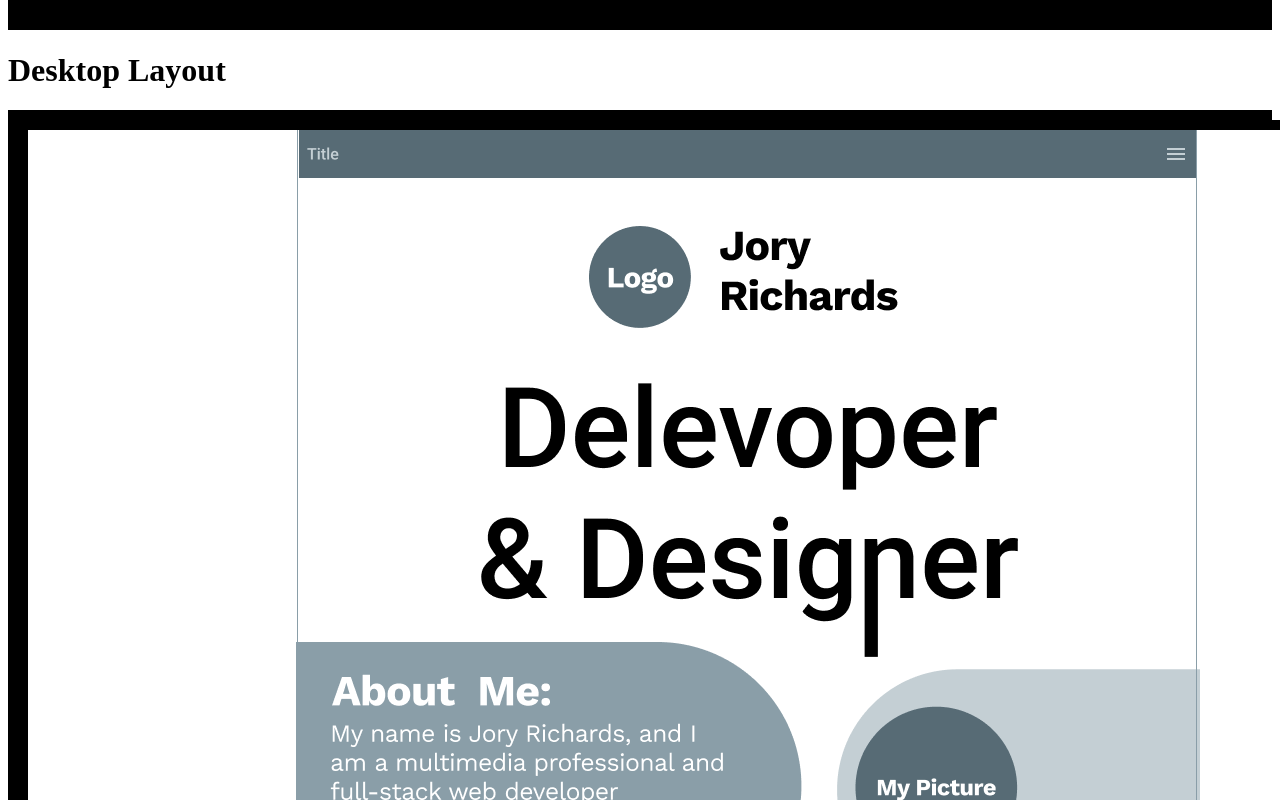
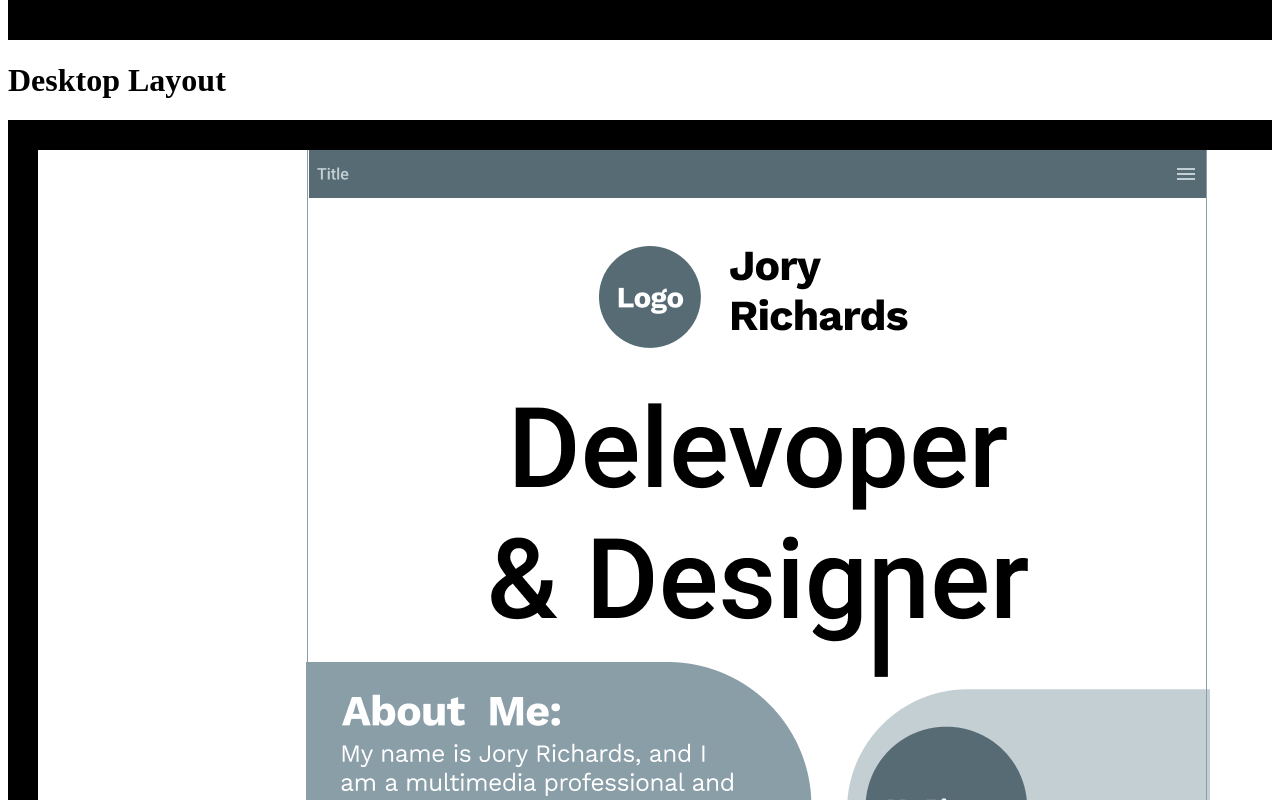
Before and after one commit to jr1784/my-pwp-jrichards, a plain HTML site: page public_html/documentation/milestone-2.html in a window 1280 px wide. Shown: the part 1360-2160 px from the top of the page. Drawn offline with Linux system fonts and the light colour scheme.

Commit message:
made more styling changes to .css

```diff
--- a/public_html/documentation/milestone-2.html
+++ b/public_html/documentation/milestone-2.html
@@ -29,7 +29,7 @@
         <img src="X%20-%204.png" alt="mobile-4">
     </section>
     <h1>Desktop Layout</h1>
-    <section class="desktop">
+    <section class="desktop flex-box">
 
         <div>
         <img src="Desktop%20-%201.png" alt="desktop-1">
--- a/public_html/documentation/pwp-style.css
+++ b/public_html/documentation/pwp-style.css
@@ -11,11 +11,11 @@ footer{
 .flex-box{
     background-color: #000000;
     display: flex;
+    flex-wrap: wrap;
     justify-content: space-evenly;
     padding: 2em 0 2em 0;
 }
 
 .desktop, img{
-    background-color: black;
-    border: solid black 10px;
+    padding: 15px;
 }
```
